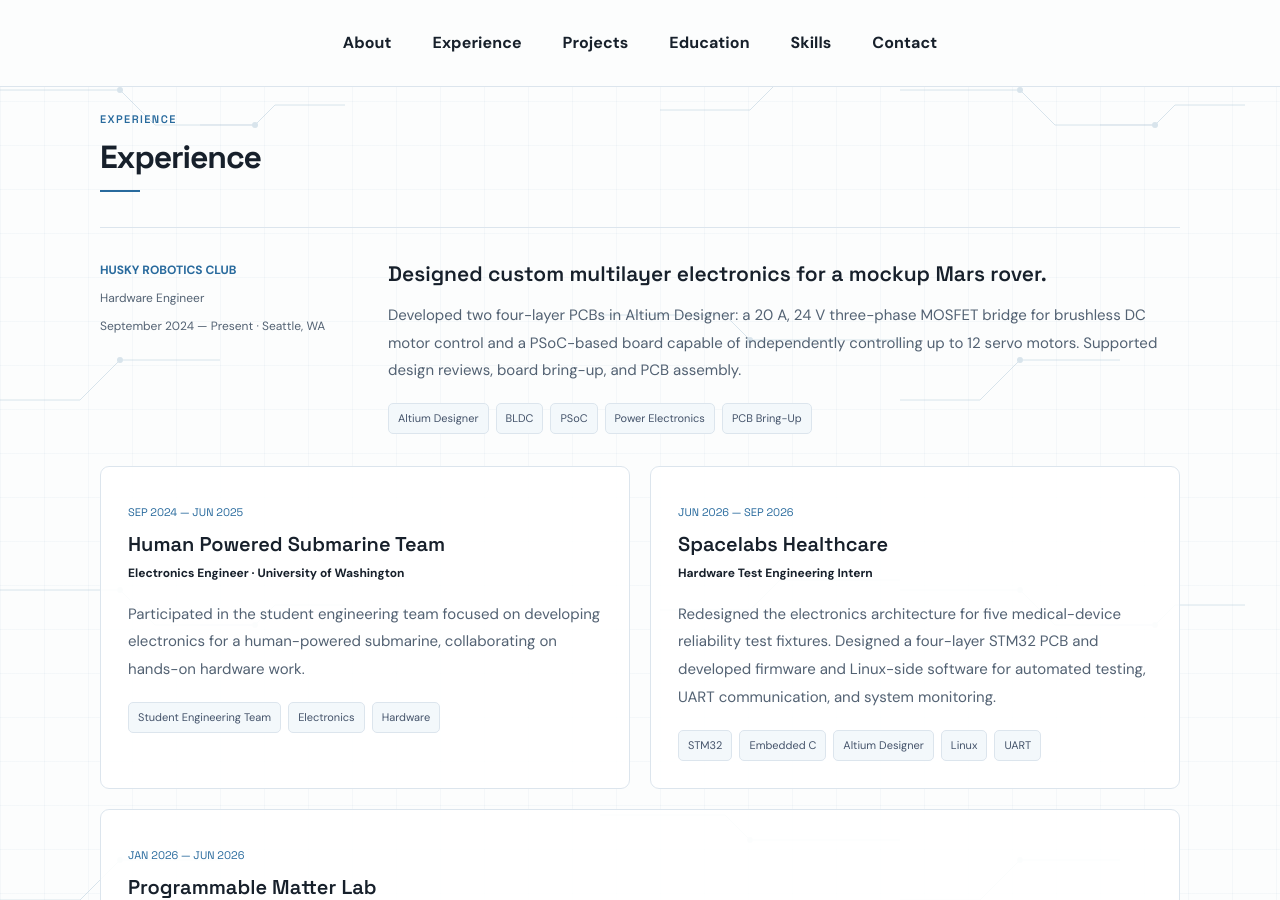
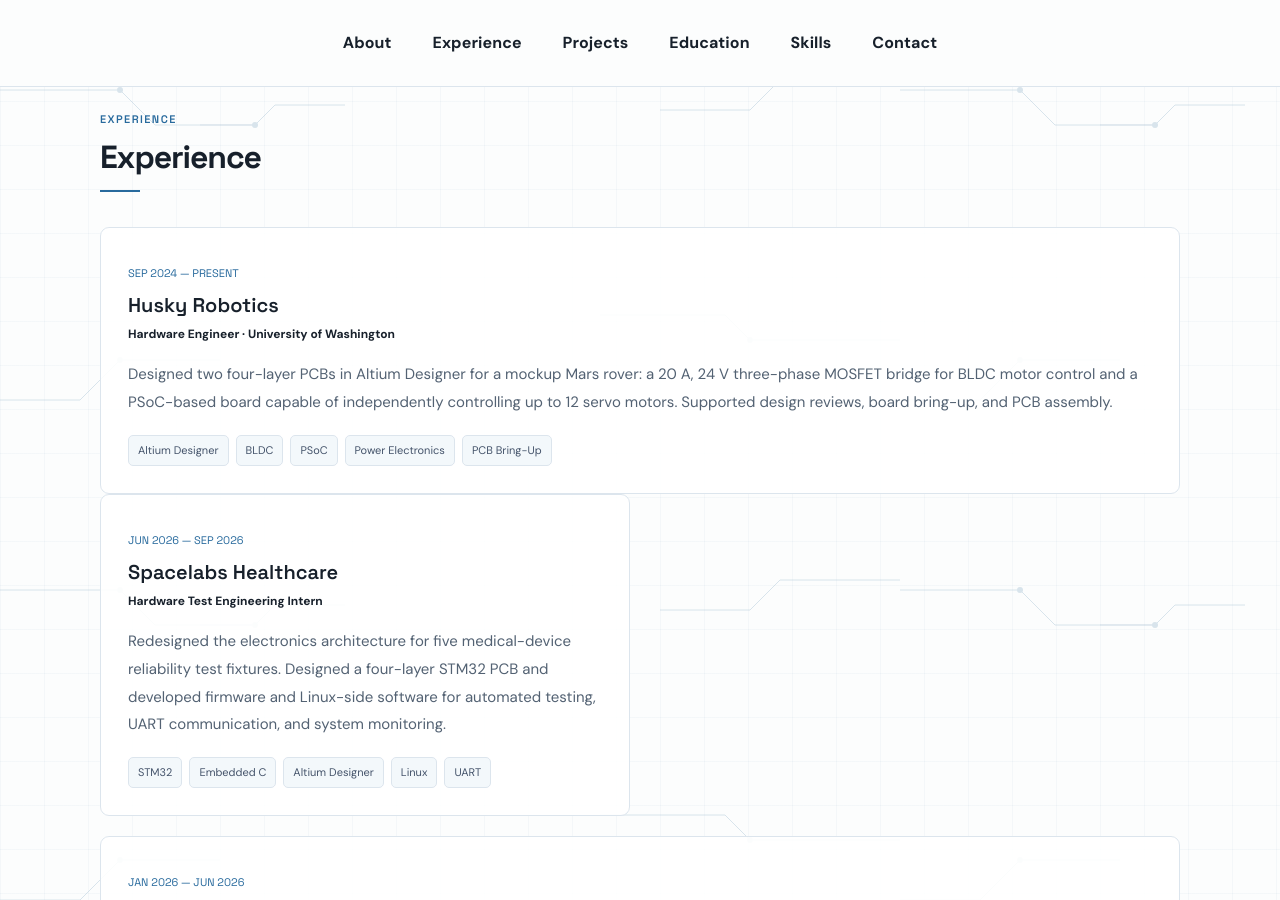
Before and after one commit to AdityaManivel/AdityaManivel.github.io, a Jekyll site: the page index.html, which Jekyll copies as it is, in a window 1280 px wide and 900 px high, scrolled down 999 px. Built offline with Jekyll 4.4.1, drawn with Linux system fonts in a browser that asks for light colours.

Commit message:
Standardize experience cards and remove duplicate submarine entry

```diff
--- a/index.html
+++ b/index.html
@@ -10,7 +10,7 @@
   <link rel="preconnect" href="https://fonts.googleapis.com">
   <link rel="preconnect" href="https://fonts.gstatic.com" crossorigin>
   <link href="https://fonts.googleapis.com/css2?family=DM+Sans:wght@400;500;600;700&family=Space+Grotesk:wght@400;500;600;700&display=swap" rel="stylesheet">
-  <link rel="stylesheet" href="styles.css?v=20261024-metrics" />
+  <link rel="stylesheet" href="styles.css?v=20261024-experience" />
 </head>
 <body>
 
@@ -30,19 +30,14 @@
 
     <section id="work" class="section wrap">
       <div class="section-heading reveal"><p class="index">EXPERIENCE</p><h2>Experience</h2></div>
-      <article class="feature-work reveal">
-        <div class="work-meta">
-          <span class="company">HUSKY ROBOTICS CLUB</span>
-          <span>Hardware Engineer</span>
-          <span>September 2024 — Present · Seattle, WA</span>
-        </div>
-        <div class="work-body">
-          <h3>Designed custom multilayer electronics for a mockup Mars rover.</h3>
-          <p>Developed two four-layer PCBs in Altium Designer: a 20 A, 24 V three-phase MOSFET bridge for brushless DC motor control and a PSoC-based board capable of independently controlling up to 12 servo motors. Supported design reviews, board bring-up, and PCB assembly.</p>
-          <div class="tags"><span>Altium Designer</span><span>BLDC</span><span>PSoC</span><span>Power Electronics</span><span>PCB Bring-Up</span></div>
-        </div>
+      <article class="exp-card exp-card-husky reveal">
+        <p>SEP 2024 — PRESENT</p>
+        <h3>Husky Robotics</h3>
+        <span>Hardware Engineer · University of Washington</span>
+        <p>Designed two four-layer PCBs in Altium Designer for a mockup Mars rover: a 20 A, 24 V three-phase MOSFET bridge for BLDC motor control and a PSoC-based board capable of independently controlling up to 12 servo motors. Supported design reviews, board bring-up, and PCB assembly.</p>
+        <div class="tags"><span>Altium Designer</span><span>BLDC</span><span>PSoC</span><span>Power Electronics</span><span>PCB Bring-Up</span></div>
       </article>
-      <div class="experience-grid"><article class="exp-card reveal"><p>SEP 2024 — JUN 2025</p><h3>Human Powered Submarine Team</h3><span>Electronics Engineer · University of Washington</span><p>Participated in the student engineering team focused on developing electronics for a human-powered submarine, collaborating on hands-on hardware work.</p><div class="tags"><span>Student Engineering Team</span><span>Electronics</span><span>Hardware</span></div></article>
+      <div class="experience-grid">
         <article class="exp-card reveal"><p>JUN 2026 — SEP 2026</p><h3>Spacelabs Healthcare</h3><span>Hardware Test Engineering Intern</span><p>Redesigned the electronics architecture for five medical-device reliability test fixtures. Designed a four-layer STM32 PCB and developed firmware and Linux-side software for automated testing, UART communication, and system monitoring.</p><div class="tags"><span>STM32</span><span>Embedded C</span><span>Altium Designer</span><span>Linux</span><span>UART</span></div></article>
         <article class="exp-card lab-card reveal"><p>JAN 2026 — JUN 2026</p><h3>Programmable Matter Lab</h3><span>Undergraduate Researcher</span><p>Contributed to the system’s initial hardware development by prototyping RC-based capacitive-sensing circuits on breadboards and improving signal routing to reduce measurement noise by 20%. Designed the initial two-layer tile PCB in KiCad, integrating an ESP32-C3, a 16-channel analog multiplexer, and capacitance-measurement circuitry. Implemented Bluetooth Low Energy broadcasting between the ESP32-C3 tiles and a host computer for real-time synchronization with the digital model.</p><div class="lab-gallery comparison-gallery">
           <section class="phase-panel">
```
